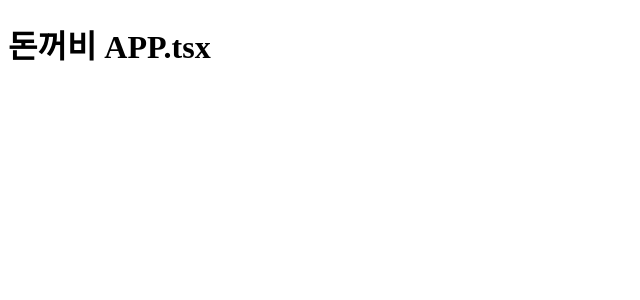
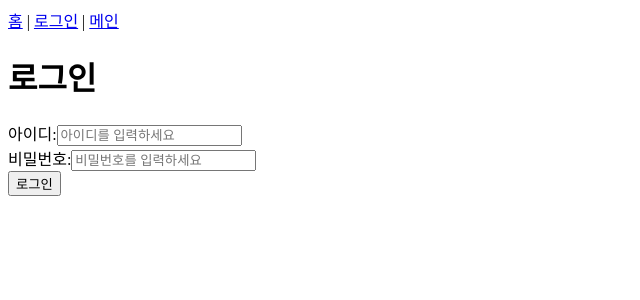
Before and after one commit to sehee-xx/MoneyToad, a React (Vite) app in the folder fe/: page /login in a window 1280 px wide. Shown: the top 300 px of the page, without its empty margins (0-640 px from the left). Built offline with nearby package versions, Linux system fonts and the light colour scheme.

Commit message:
feat: 메인, 로그인, 랜딩 페이지 추가

```diff
--- a/fe/src/App.tsx
+++ b/fe/src/App.tsx
@@ -1,8 +1,19 @@
+import { Routes, Route, Link } from 'react-router-dom'
+import HomePage from './pages/HomePage'
+import LoginPage from './pages/LoginPage'
+import MainPage from './pages/MainPage'
+
 function App() {
-
   return (
     <>
-      <h1>돈꺼비 APP.tsx</h1>
+      <nav>
+        <Link to="/">홈</Link> | <Link to="/login">로그인</Link> | <Link to="/main">메인</Link>
+      </nav>
+      <Routes>
+        <Route path="/" element={<HomePage />} />
+        <Route path="/login" element={<LoginPage />} />
+        <Route path="/main" element={<MainPage />} />
+      </Routes>
     </>
   )
 }
--- /dev/null
+++ b/fe/src/pages/HomePage.tsx
@@ -0,0 +1,10 @@
+function HomePage() {
+  return (
+    <div>
+      <h1>돈꺼비 홈페이지</h1>
+      <p>메인 홈페이지입니다.</p>
+    </div>
+  )
+}
+
+export default HomePage
--- /dev/null
+++ b/fe/src/pages/LoginPage.tsx
@@ -0,0 +1,20 @@
+function LoginPage() {
+  return (
+    <div>
+      <h1>로그인</h1>
+      <form>
+        <div>
+          <label>아이디:</label>
+          <input type="text" placeholder="아이디를 입력하세요" />
+        </div>
+        <div>
+          <label>비밀번호:</label>
+          <input type="password" placeholder="비밀번호를 입력하세요" />
+        </div>
+        <button type="submit">로그인</button>
+      </form>
+    </div>
+  )
+}
+
+export default LoginPage
--- /dev/null
+++ b/fe/src/pages/MainPage.tsx
@@ -0,0 +1,18 @@
+function MainPage() {
+  return (
+    <div>
+      <h1>메인 페이지</h1>
+      <p>로그인 후 메인 페이지입니다.</p>
+      <div>
+        <h2>주요 기능</h2>
+        <ul>
+          <li>대시보드</li>
+          <li>사용자 정보</li>
+          <li>설정</li>
+        </ul>
+      </div>
+    </div>
+  )
+}
+
+export default MainPage
```
